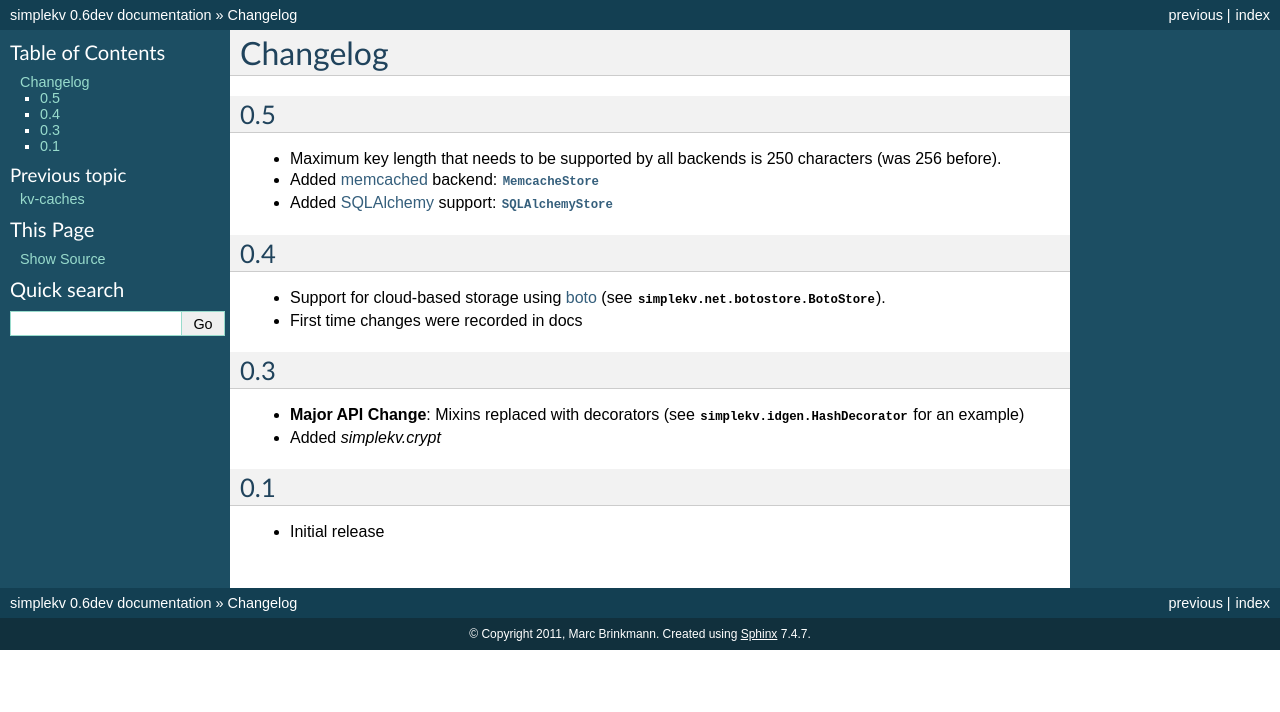
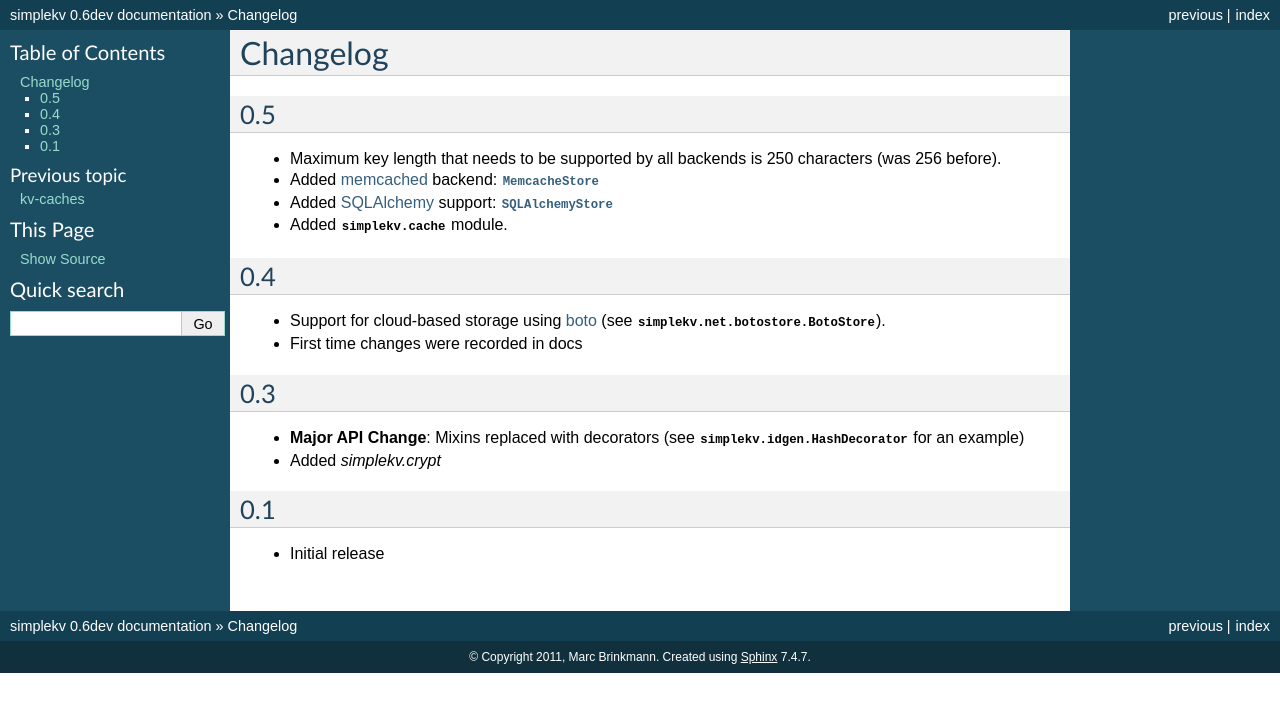
Before and after one commit to mbr/simplekv, a Sphinx documentation site: the page built from docs/changes.rst, in a window 1280 px wide. Shown: the top 712 px of the page. Built offline with Sphinx 7.4.7, drawn with Linux system fonts in a browser that asks for light colours.

Commit message:
Mentioned simplekv.cache module in changelog.

```diff
--- a/docs/changes.rst
+++ b/docs/changes.rst
@@ -9,6 +9,7 @@ Changelog
   :class:`~simplekv.memory.memcachestore.MemcacheStore`
 * Added `SQLAlchemy <http://sqlalchemy.org>`_ support:
   :class:`~simplekv.db.sql.SQLAlchemyStore`
+* Added :mod:`simplekv.cache` module.
 
 0.4
 ===
```
